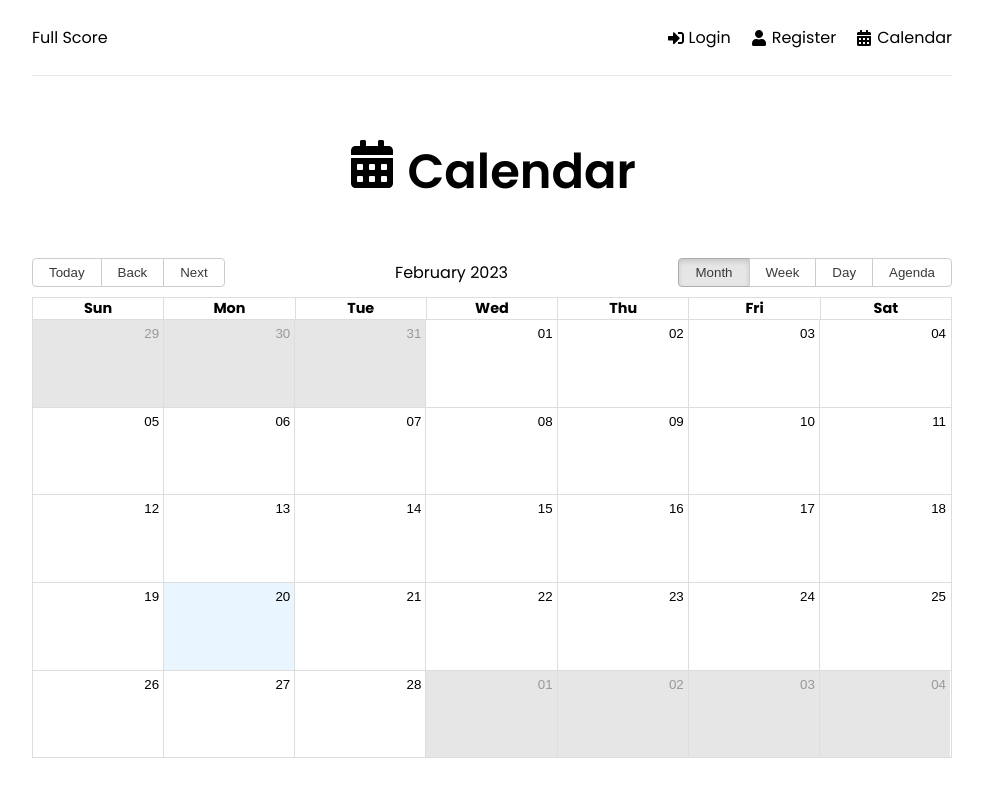
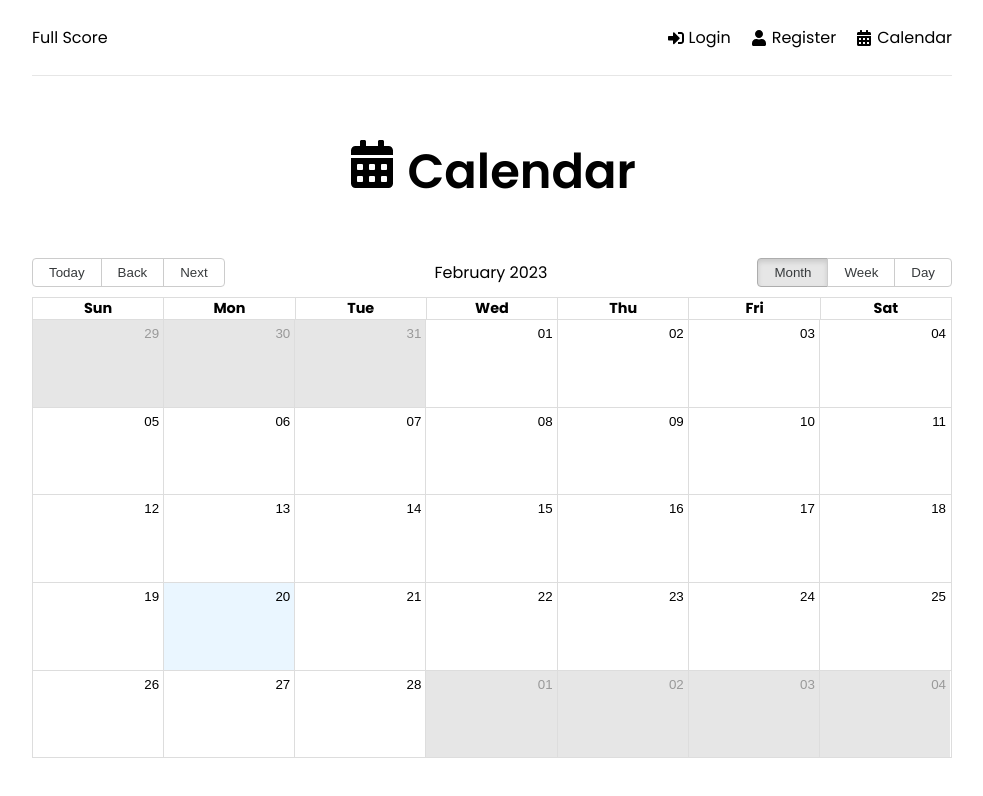
Before and after one commit to MediumJeff/full-score, a React (Create React App) app in the folder frontend/: page /calendar in a window 1280 px wide. Shown: the top 796 px of the page, without its empty margins (148-1131 px from the left). Built offline with nearby package versions, Linux system fonts and the light colour scheme.

Commit message:
Modifying calendar week/day views

```diff
--- a/frontend/src/components/CalendarDisplay.jsx
+++ b/frontend/src/components/CalendarDisplay.jsx
@@ -1,28 +1,32 @@
 import { useSelector } from "react-redux";
-import { Calendar, dateFnsLocalizer } from 'react-big-calendar';
-import format from "date-fns/format";
-import parse from "date-fns/parse";
-import startOfWeek from 'date-fns/startOfWeek';
-import getDay from 'date-fns/getDay';
-import enUS from "date-fns/locale/en-US"
+import { useMemo } from "react";
+import { Calendar, momentLocalizer, Views } from 'react-big-calendar';
+import moment from 'moment';
 import "react-big-calendar/lib/css/react-big-calendar.css";
 import "react-datepicker/dist/react-datepicker.css";
 
-const locales = {
-    "en-US": enUS
-}
-const localizer = dateFnsLocalizer({
-    format,
-    parse,
-    startOfWeek,
-    getDay,
-    locales
-})
+
+const localizer = momentLocalizer(moment)
 
 
 function CalendarDisplay() {
+    const { events } = useSelector((state) => state.events)
 
-    const { events } = useSelector((state) => state.events)
+    const { defaultDate, formats, views } = useMemo(
+        () => ({
+            defaultDate: new Date(),
+            formats: {
+                dayFormat: (date, culture, localizer) =>
+                    localizer.format(date, 'ddd MM/DD', culture),
+                eventTimeRangeFormat: ({ start, end }, culture, localizer) =>
+                    localizer.format(start, 'hh:mm a', culture) +
+                    ' - ' +
+                    localizer.format(end, 'hh:mm a', culture),
+            },
+            views: [Views.MONTH, Views.WEEK, Views.DAY],
+        }),
+        []
+    )
 
     return (
         <>
@@ -33,6 +37,9 @@ function CalendarDisplay() {
                     startAccessor="start"
                     endAccessor="end"
                     style={{ height: 500 }}
+                    defaultDate={defaultDate}
+                    formats={formats}
+                    views={views}
                 />
             </div>
         </>
```
